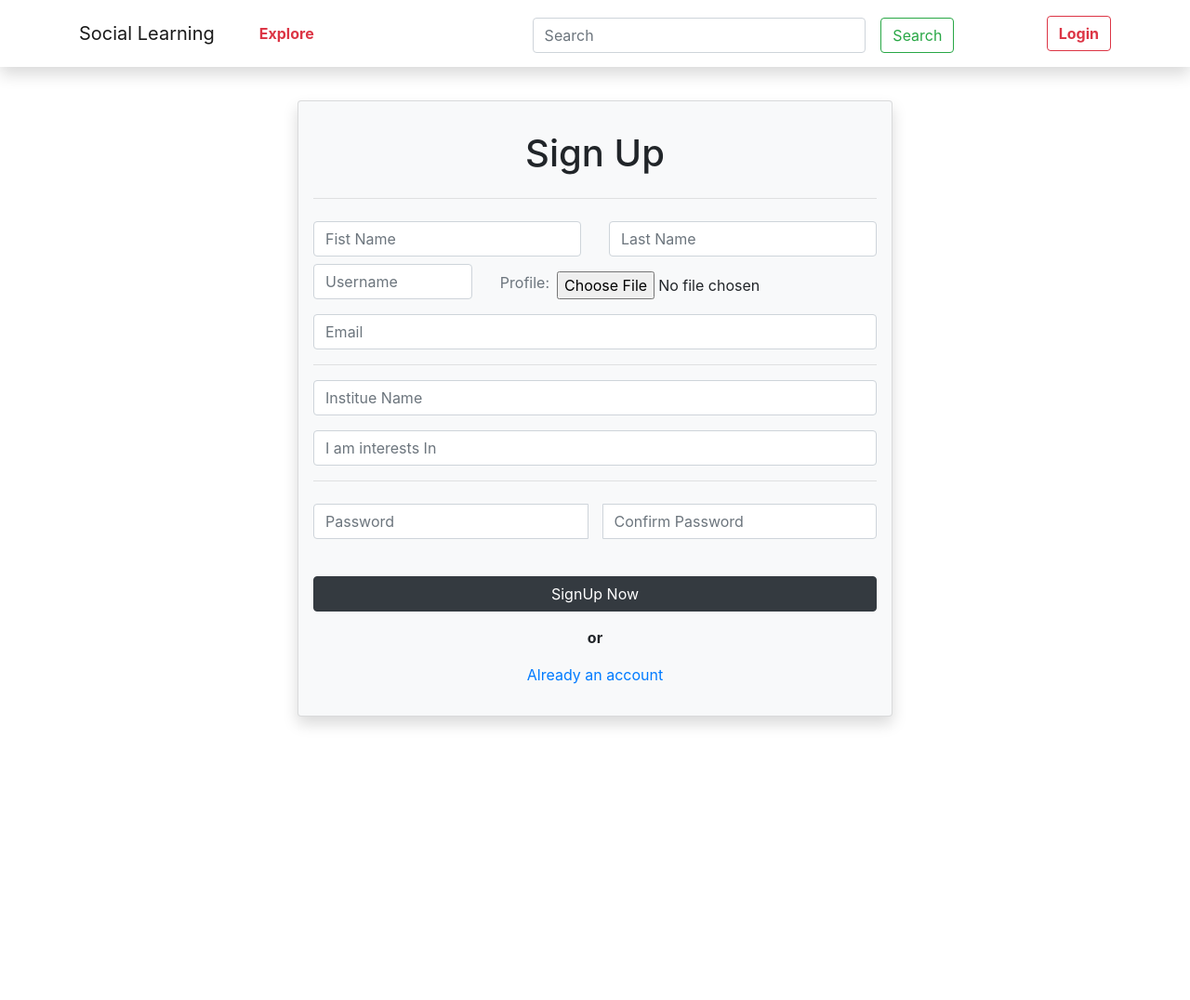
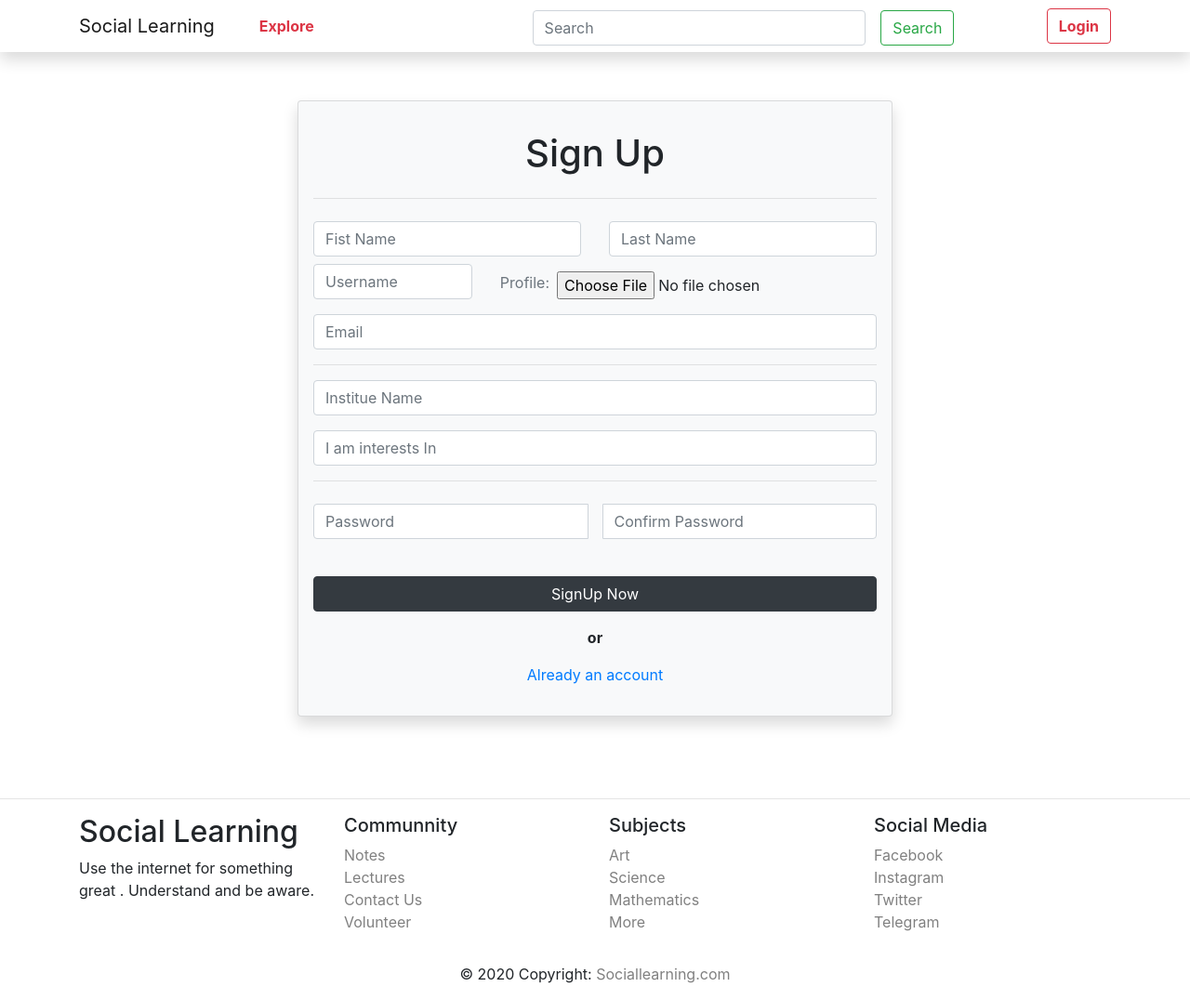
Before and after one commit to abhishekushwaha610/social_learning, a Django app: page /account/signup/1 in a window 1280 px wide. Shown: the whole page at 93% size. Before the commit the page ends 782 px from the top, so only its background shows below. Run offline with Django 3.2, Linux system fonts and the light colour scheme; some libraries are stand-ins or nearby versions.

Commit message:
more more updates

```diff
--- a/static/css/base.css
+++ b/static/css/base.css
@@ -1,3 +1,13 @@
+footer a{
+    color: grey !important;
+
+}
+
+footer a:hover{
+    text-decoration: none;
+    color: blue !important;
+}
+
 .mainNavbar{
     background-color: white !important;
 }
--- a/templates/base.html
+++ b/templates/base.html
@@ -12,7 +12,7 @@
     </head>
     <body>
       <header>
-        <nav class="navbar navbar-expand-lg fixed-top mainNavbar navbar-light shadow" ">
+        <nav class="navbar navbar-expand-lg fixed-top mainNavbar navbar-light shadow py-0 " ">
           <div class="container">
             <a class="navbar-brand" href="/">Social Learning</a>
             <button class="navbar-toggler" type="button" data-toggle="collapse" data-target="#navbarTogglerDemo02" aria-controls="navbarTogglerDemo02" aria-expanded="false" aria-label="Toggle navigation">
@@ -72,7 +72,110 @@
 
         {% block content%}
         {% endblock content %}
-    </body>
+    <!-- Footer -->
+<footer class="page-footer font-small blue pt-4">
+  <hr>
+  <!-- Footer Links -->
+  <div class="container text-center text-md-left">
+
+    <!-- Grid row -->
+    <div class="row">
+
+      <!-- Grid column -->
+      <div class="col-md-3 col-sm-12 mt-sm-0 mt-3">
+
+        <!-- Content -->
+        <h2 class="">Social Learning</h2>
+        <p> Use the internet for something great . Understand and be aware.</p>
+
+      </div>
+      <!-- Grid column -->
+
+
+      <div class="col-md-3 col-sm-4 col-xs-12 mb-sm-0  mb-3">
+
+        <!-- Links -->
+        <h5 class="">Communnity</h5>
+
+        <ul class="list-unstyled">
+          <li>
+            <a href="/notes">Notes</a>
+          </li>
+          <li>
+            <a href="/lectures">Lectures</a>
+          </li>
+          <li>
+            <a href="/contact">Contact Us</a>
+          </li>
+          <li>
+            <a href="#!">Volunteer</a>
+          </li>
+        </ul>
+
+      </div>
+
+      <div class="col-md-3 col-sm-4 col-xs-6 mb-sm-0 mb-3">
+
+        <!-- Links -->
+        <h5 class="">Subjects</h5>
+
+        <ul class="list-unstyled">
+          <li>
+            <a href="/notes"> Art </a>
+          </li>
+          <li>
+            <a href="/lectures">Science</a>
+          </li>
+          <li>
+            <a href="/contact">Mathematics</a>
+          </li>
+          <li>
+            <a href="#!">More</a>
+          </li>
+        </ul>
+
+      </div>
+      <div class="col-md-3 col-sm-4 col-xs-6 mb-sm-0 mb-3">
+
+        <!-- Links -->
+        <h5 class="">Social Media</h5>
+
+        <ul class="list-unstyled">
+          <li>
+            <a href="https://www.facebook.com/saveprathvi" target="_blank">Facebook</a>
+          </li>
+          <li>
+            <a href="https://www.instagram.com/saveprathvi/" target="_blank">Instagram</a>
+          </li>
+          <li>
+            <a href="https://twitter.com/saveprathvi" target="_blank">Twitter</a>
+          </li>
+          <li>
+            <a href="#!" target="_blank">Telegram</a>
+          </li>
+        </ul>
+
+      </div>
+
+    </div>
+    <!-- Grid row -->
+
+  </div>
+  <!-- Footer Links -->
+
+  <!-- Copyright -->
+  <div class="footer-copyright text-center py-3">© 2020 Copyright:
+    <a href="/curiousminds/"> Sociallearning.com</a>
+  </div>
+  <!-- Copyright -->
+
+</footer>
+<!-- Footer -->
+
+      </body>
+
+
+
     <script src="{% static '/js/jquery.min.js' %}"></script>
     <script src="{% static '/js/bootstrap.min.js' %}"></script>
     <!-- <script src="https://code.jquery.com/jquery-3.4.1.slim.min.js" integrity="sha384-J6qa4849blE2+poT4WnyKhv5vZF5SrPo0iEjwBvKU7imGFAV0wwj1yYfoRSJoZ+n" crossorigin="anonymous"></script>
```
Also changed, not shown: home/templates/home.html (+6 -4 lines).
